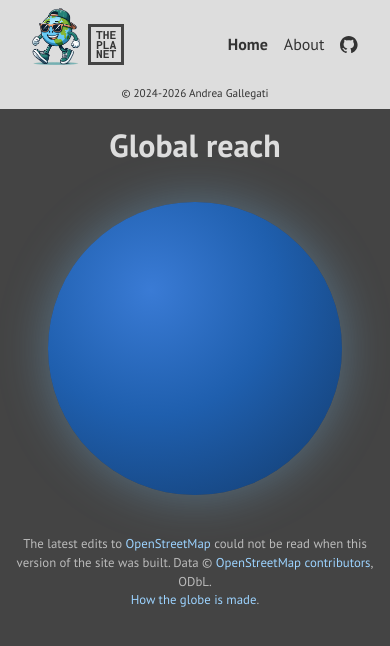
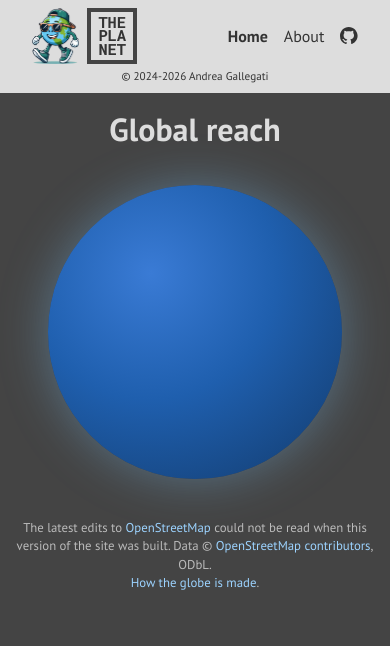
Before and after one commit to theplanet-earth/thesite, a Jekyll site: the page built from docs/index.html, in a window 390 px wide. Shown: the top 646 px of the page. Built offline with Jekyll 4.4.1, drawn with Linux system fonts in a browser that asks for light colours.

Commit message:
style: the logotype as high as the mascot on narrow screens
On a phone the box of THE PLA NET was 40 pixels high beside a mascot of 57,
and sat 8 pixels lower than it: the theme gives every image a bottom margin
of 1rem, which made the wrapper of the mascot taller than the mascot. The
owner asked for the two to be equally high, each keeping its proportions.

Both are now 3.5rem high (56 pixels): the mascot takes its width from its
height, and the logotype has its padding and border in em, with a font
size that brings three lines, padding and border to that height, so that
the box scales as a whole. The image loses the margin of the theme. Wide
screens are unchanged.

Co-Authored-By: Claude Opus 5.5 <noreply@anthropic.com>

```diff
--- a/docs/assets/css/theplanet.css
+++ b/docs/assets/css/theplanet.css
@@ -140,22 +140,32 @@
         margin: 0;
     }
 
+    /* The mascot and the logotype are equally high (the owner, 2026-11-25), each with its own
+       proportions: the mascot takes its width from its height, and the logotype keeps its
+       padding and border in em, so that the whole box scales with its text. */
     .sidebar-logo {
+        --logo-height: 3.5rem;
         display: flex;
         align-items: center;
         gap: 0.5rem;
     }
 
+    /* Without the margin that the theme gives every image (public/css/poole.css), which would
+       leave 1rem under the mascot and set the logotype 0.5rem lower than it. */
     .sidebar-logo img {
-        width: 3rem;
+        margin: 0;
+        width: auto;
+        height: var(--logo-height);
     }
 
+    /* Three lines of 0.85em, then 0.27em of padding and 0.27em of border above and below:
+       3.63em in all, the height of the mascot. */
     .roboto-mono-sidebar h1 {
-        height: auto;
+        height: var(--logo-height);
         margin: 0;
-        padding: 3px 5px;
-        border-width: 3px;
-        font-size: 0.7rem;
+        padding: 0.27em 0.45em;
+        border-width: 0.27em;
+        font-size: calc(var(--logo-height) / 3.63);
         line-height: 0.85;
     }
 
```
Also changed, not shown: CLAUDE.md (+7 -1 lines).
